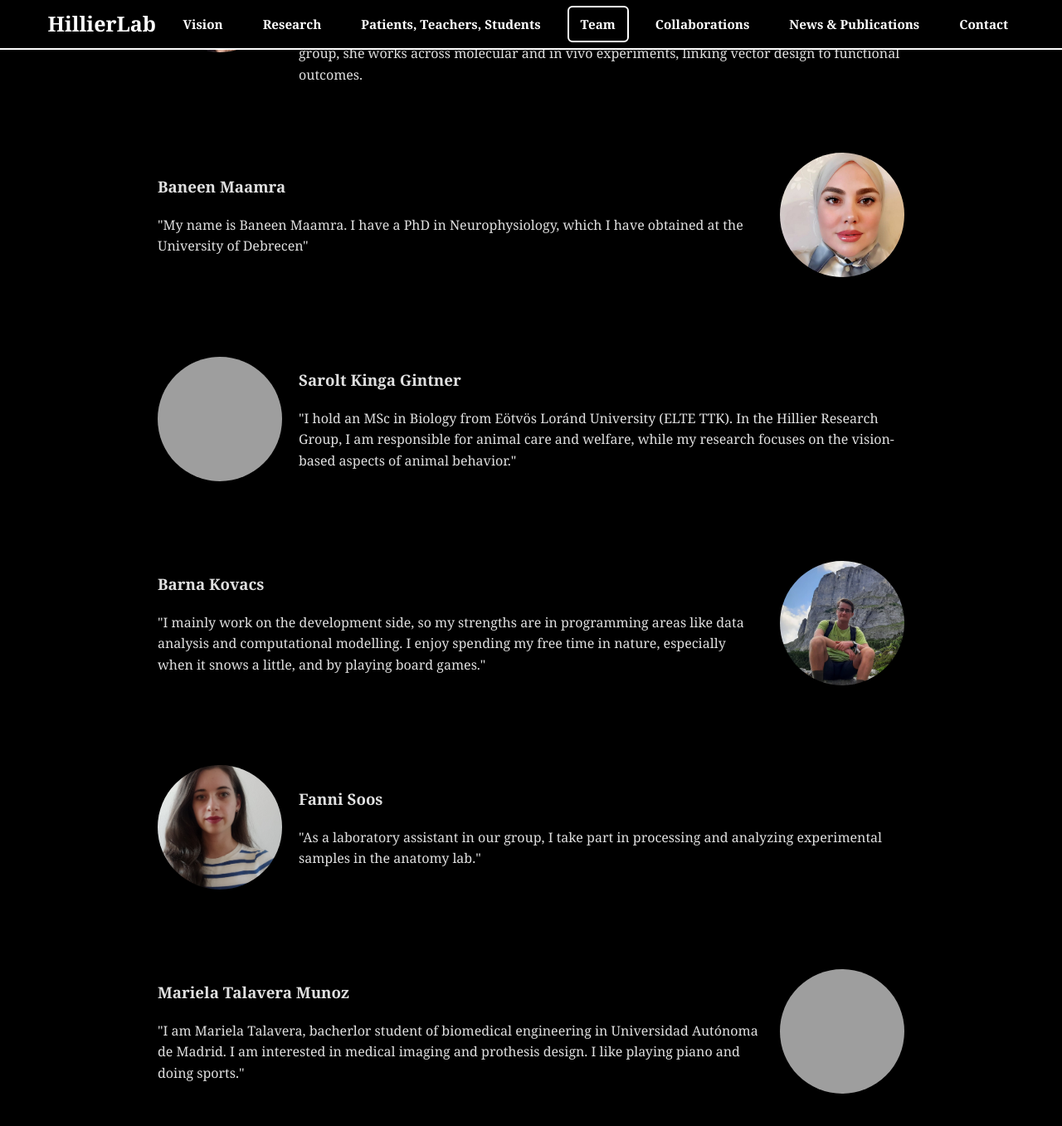
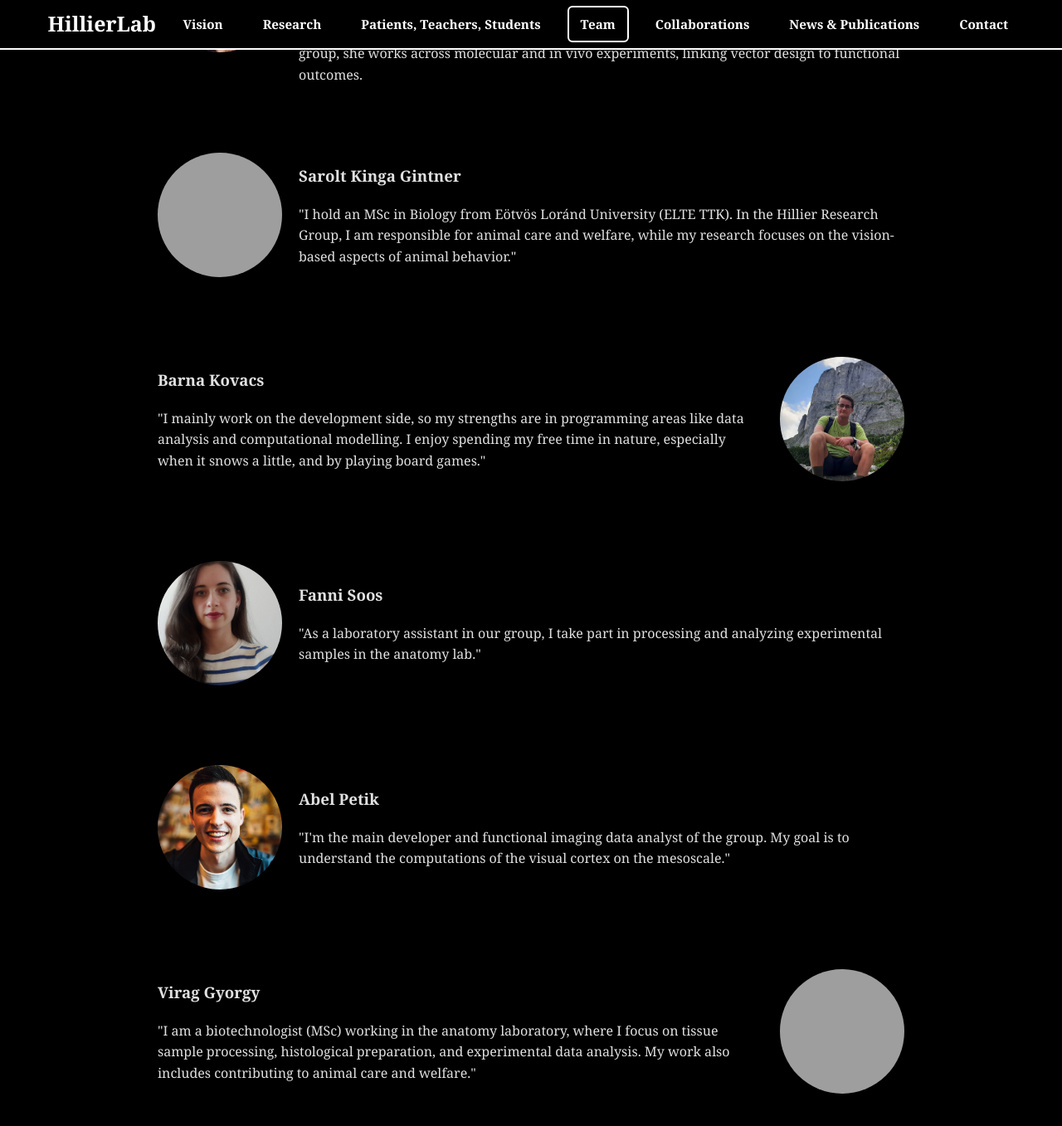
Before and after one commit to hillierlab/hillierlab.github.io, a Jekyll site: the page built from team.md, in a window 1280 px wide and 1400 px high, scrolled down 832 px. Shown: the top 1357 px of the window at 83% size. Built offline with Jekyll 4.4.1, drawn with Linux system fonts in a browser that asks for light colours; grey boxes are pictures that could not be loaded.

Commit message:
I have deleted Mariela and Baneen from the Team (member list and discription)

```diff
--- a/team.md
+++ b/team.md
@@ -54,16 +54,6 @@ title: Meet the Team
   </div>
 </div>
 
-
-<div style="display: flex; align-items: center; margin-bottom: 2em; flex-direction: row-reverse;">
-  <img src="/assets/images/member_photos/Baneen.jpg" alt="Member Name" style="width: 150px; height: 150px; aspect-ratio: 1 / 1; border-radius: 50%; object-fit: cover; margin-left: 20px;">
-  <div>
-    <h3>Baneen Maamra</h3>
-    <p>"My name is Baneen Maamra. I have a PhD in Neurophysiology, which I have obtained at the University of Debrecen"</p>
-  </div>
-</div>
-
-
 <div style="display: flex; align-items: center; margin-bottom: 2em;">
   <img src="/assets/images/member_photos/Kinga.JPEG" alt="Member Name" style="width: 150px; height: 150px; aspect-ratio: 1 / 1; border-radius: 50%; object-fit: cover; margin-right: 20px;">
   <div>
@@ -85,14 +75,6 @@ title: Meet the Team
   <div>
     <h3>Fanni Soos</h3>
     <p>"As a laboratory assistant in our group, I take part in processing and analyzing experimental samples in the anatomy lab."</p>
-  </div>
-</div>
-
-<div style="display: flex; align-items: center; margin-bottom: 2em; flex-direction: row-reverse;">
-  <img src="/assets/images/member_photos/Mariela.JPG" alt="Member Name" style="width: 150px; height: 150px; aspect-ratio: 1 / 1; border-radius: 50%; object-fit: cover; margin-left: 20px;">
-  <div>
-    <h3>Mariela Talavera Munoz</h3>
-    <p>"I am Mariela Talavera, bacherlor student of biomedical engineering in Universidad Autónoma de Madrid. I am interested in medical imaging and prothesis design. I like playing piano and doing sports."</p>
   </div>
 </div>
 
```
